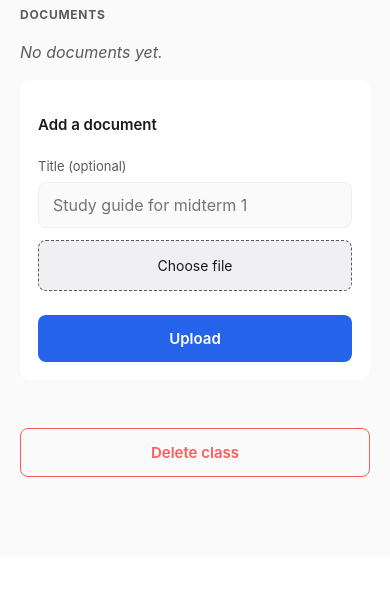
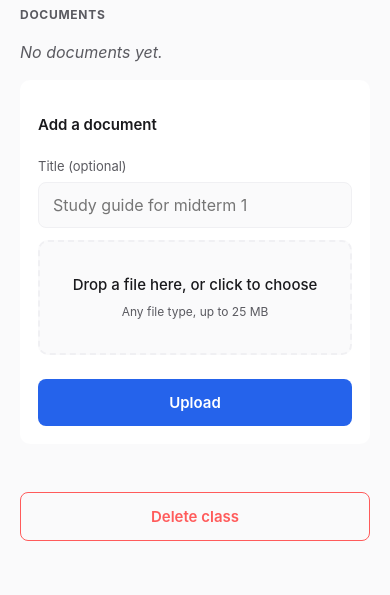
Before and after one commit to dannysusername/Compass, a FastAPI app: template templates/class.html in a window 390 px wide. Shown: the part 396-991 px from the top of the page. Before the commit the page ends 873 px from the top, so only its background shows below. Run offline with FastAPI, Linux system fonts and the light colour scheme; the template is opened without the code that fills it, so the values that code supplies are empty.

Commit message:
Add drag-and-drop file upload with picked-file feedback
- New static/upload.js wires any element with [data-upload-zone] to:
  - accept dropped files (DataTransfer.items.add into input.files so the
    standard form post still works, no AJAX)
  - filter by the input's accept attribute, shake the zone on reject
  - show a 'has-file' state with filename + human-readable size + Remove
    button after a file is picked
- Styled .drop-zone in styles.css: dashed border, hover/drag/reject/
  has-file states with color-mix accents, picked-file pill with Remove
- Both upload surfaces converted: syllabus upload on home.html, doc
  upload on class detail; both now visibly confirm what was selected
- base.html includes /static/upload.js with defer

Fixes the 'I don't know if my file got added' problem — previously the
hidden input gave zero feedback after pick. Mobile gracefully falls back
to click-to-choose since iOS Safari has limited DnD-into-page support.

Co-Authored-By: Claude Opus 4.7 (1M context) <noreply@anthropic.com>

```diff
--- a/static/styles.css
+++ b/static/styles.css
@@ -122,31 +122,106 @@ h3 {
 .upload-card h1 { margin: 0 0 6px; font-size: 22px; }
 .upload-card p { margin: 0 0 16px; font-size: 14px; }
 
-/* ---- File input ---- */
+/* ---- Drop zone (drag/drop file upload) ---- */
 
-.file-input {
-    display: block;
+.drop-zone {
     position: relative;
+    padding: 32px 20px;
+    border: 2px dashed var(--surface-2);
+    border-radius: var(--radius);
+    background: var(--bg);
+    cursor: pointer;
+    transition: border-color 0.15s ease, background 0.15s ease, transform 0.05s ease;
     margin-bottom: 12px;
+    text-align: center;
+    overflow: hidden;
 }
-.file-input input[type="file"] {
+.drop-zone:hover { border-color: var(--accent); }
+.drop-zone.drag {
+    border-color: var(--accent);
+    background: color-mix(in srgb, var(--accent) 12%, var(--bg));
+    transform: scale(1.005);
+}
+.drop-zone.reject {
+    border-color: var(--danger);
+    animation: dropShake 0.4s;
+}
+.drop-zone.has-file {
+    padding: 16px 20px;
+    border-style: solid;
+    border-color: color-mix(in srgb, var(--ok, #4ade80) 60%, var(--surface-2));
+    background: color-mix(in srgb, var(--ok, #4ade80) 8%, var(--bg));
+}
+
+@keyframes dropShake {
+    0%, 100% { transform: translateX(0); }
+    20% { transform: translateX(-5px); }
+    60% { transform: translateX(5px); }
+    80% { transform: translateX(-2px); }
+}
+
+/* The native input covers the whole zone so click-anywhere works. */
+.drop-zone input[type="file"] {
     position: absolute;
+    inset: 0;
+    width: 100%;
+    height: 100%;
     opacity: 0;
-    width: 1px;
-    height: 1px;
+    cursor: pointer;
+    z-index: 1;
 }
-.file-input span {
-    display: block;
-    padding: 14px 16px;
-    background: var(--surface-2);
-    border-radius: 8px;
-    text-align: center;
+
+.drop-prompt { pointer-events: none; }
+.drop-zone.has-file .drop-prompt { display: none; }
+
+.drop-line {
+    font-size: 15px;
+    font-weight: 500;
+    color: var(--text);
+}
+.drop-hint {
+    margin-top: 6px;
+    font-size: 12px;
+    color: var(--subtle);
+}
+
+.drop-picked {
+    display: none;
+    align-items: center;
+    gap: 12px;
+    text-align: left;
+    position: relative;
+    z-index: 2;  /* sits above the invisible input so the Remove button is clickable */
+}
+.drop-zone.has-file .drop-picked { display: flex; }
+
+.drop-picked .name {
+    flex: 1 1 auto;
+    font-weight: 500;
+    color: var(--text);
+    word-break: break-all;
+    font-size: 14px;
+}
+.drop-picked .size {
+    color: var(--subtle);
+    font-size: 12px;
+    flex-shrink: 0;
+    font-variant-numeric: tabular-nums;
+}
+.drop-picked .clear-file {
+    flex-shrink: 0;
+    padding: 4px 10px;
+    font-size: 12px;
+    background: transparent;
+    color: var(--subtle);
+    border: 1px solid var(--surface-2);
+    border-radius: 6px;
     cursor: pointer;
-    font-size: 14px;
-    color: var(--text);
-    border: 1px dashed var(--subtle);
 }
-.file-input input[type="file"]:focus + span { outline: 2px solid var(--accent); }
+.drop-picked .clear-file:hover {
+    color: var(--danger);
+    border-color: var(--danger);
+}
 
 /* ---- Class cards ---- */
 
--- /dev/null
+++ b/static/upload.js
@@ -0,0 +1,117 @@
+(function () {
+    "use strict";
+
+    function escapeHTML(s) {
+        return String(s).replace(/[&<>"']/g, function (c) {
+            return { "&": "&amp;", "<": "&lt;", ">": "&gt;", '"': "&quot;", "'": "&#39;" }[c];
+        });
+    }
+
+    function fmtSize(b) {
+        if (b < 1024) return b + " B";
+        var k = b / 1024;
+        if (k < 1024) return Math.round(k) + " KB";
+        return (k / 1024).toFixed(1) + " MB";
+    }
+
+    function isAccepted(accept, file) {
+        if (!accept || accept === "*/*") return true;
+        var name = file.name.toLowerCase();
+        var type = (file.type || "").toLowerCase();
+        return accept.split(",").some(function (token) {
+            token = token.trim().toLowerCase();
+            if (!token) return false;
+            if (token.charAt(0) === ".") return name.endsWith(token);
+            if (token.endsWith("/*")) return type.startsWith(token.slice(0, -1));
+            return type === token;
+        });
+    }
+
+    function wireZone(zone) {
+        var input = zone.querySelector('input[type="file"]');
+        if (!input) return;
+        var picked = zone.querySelector(".drop-picked");
+        var accept = input.accept || "";
+
+        function update() {
+            var f = input.files && input.files[0];
+            if (f) {
+                zone.classList.add("has-file");
+                if (picked) {
+                    picked.innerHTML =
+                        '<span class="name">' + escapeHTML(f.name) + "</span>" +
+                        '<span class="size">' + fmtSize(f.size) + "</span>" +
+                        '<button type="button" class="clear-file" aria-label="Remove">' +
+                        "Remove</button>";
+                }
+            } else {
+                zone.classList.remove("has-file");
+                if (picked) picked.innerHTML = "";
+            }
+        }
+
+        function setFile(file) {
+            if (!file) return;
+            if (!isAccepted(accept, file)) {
+                zone.classList.add("reject");
+                setTimeout(function () { zone.classList.remove("reject"); }, 800);
+                return;
+            }
+            try {
+                var dt = new DataTransfer();
+                dt.items.add(file);
+                input.files = dt.files;
+            } catch (e) {
+                // Older Safari fallback: can't programmatically set input.files;
+                // user has to use click-to-choose instead of drag.
+                return;
+            }
+            update();
+        }
+
+        input.addEventListener("change", update);
+
+        ["dragenter", "dragover"].forEach(function (ev) {
+            zone.addEventListener(ev, function (e) {
+                e.preventDefault();
+                zone.classList.add("drag");
+            });
+        });
+        zone.addEventListener("dragleave", function (e) {
+            // dragleave fires when entering child elements too; only clear when truly leaving
+            if (!zone.contains(e.relatedTarget)) zone.classList.remove("drag");
+        });
+        zone.addEventListener("drop", function (e) {
+            e.preventDefault();
+            zone.classList.remove("drag");
+            var files = e.dataTransfer && e.dataTransfer.files;
+            if (files && files.length) setFile(files[0]);
+        });
+
+        if (picked) {
+            picked.addEventListener("click", function (e) {
+                if (e.target.classList && e.target.classList.contains("clear-file")) {
+                    e.stopPropagation();
+                    e.preventDefault();
+                    try {
+                        var dt = new DataTransfer();
+                        input.files = dt.files;
+                    } catch (err) {
+                        input.value = "";
+                    }
+                    update();
+                }
+            });
+        }
+    }
+
+    function init() {
+        document.querySelectorAll("[data-upload-zone]").forEach(wireZone);
+    }
+
+    if (document.readyState === "loading") {
+        document.addEventListener("DOMContentLoaded", init);
+    } else {
+        init();
+    }
+})();
--- a/templates/base.html
+++ b/templates/base.html
@@ -14,5 +14,6 @@
     <main>
         {% block content %}{% endblock %}
     </main>
+    <script src="/static/upload.js" defer></script>
 </body>
 </html>
--- a/templates/class.html
+++ b/templates/class.html
@@ -113,10 +113,14 @@
             Title (optional)
             <input type="text" name="title" placeholder="Study guide for midterm 1">
         </label>
-        <label class="file-input">
+        <div class="drop-zone" data-upload-zone>
             <input type="file" name="file" required>
-            <span>Choose file</span>
-        </label>
+            <div class="drop-prompt">
+                <div class="drop-line">Drop a file here, or click to choose</div>
+                <div class="drop-hint">Any file type, up to 25&nbsp;MB</div>
+            </div>
+            <div class="drop-picked"></div>
+        </div>
         <button type="submit">Upload</button>
     </form>
 </section>
```
Also changed, not shown: templates/home.html (+7 -3 lines).
